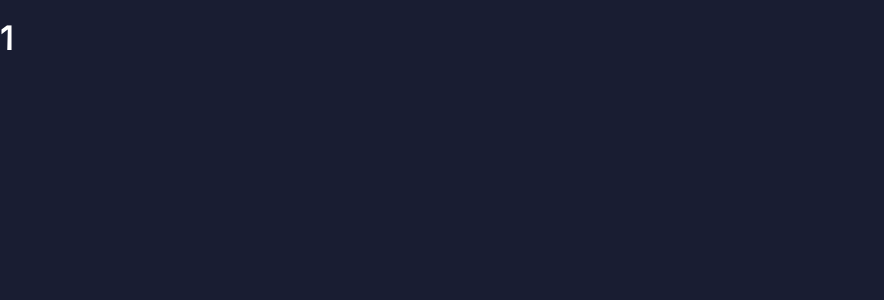
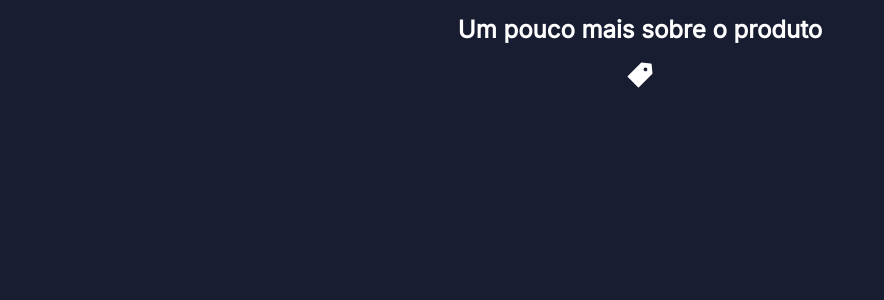
Before and after one commit to guilherminol/tbb, a React (Create React App) app: page /product_details/1 in a window 1280 px wide. Shown: the top 300 px of the page, without its empty margins (0-884 px from the left). Built offline with nearby package versions, Linux system fonts and the light colour scheme.

Commit message:
Feat: adding the productDetails page base stucture

```diff
--- a/src/components/productCard/index.tsx
+++ b/src/components/productCard/index.tsx
@@ -12,7 +12,10 @@ const ProductCard = ({ product }: ProductCardProps) => {
       <img src={product.images[0].src} alt={product.images[0].alt} />
       <p>{parse(product.shortDescription)}</p>
       <Buttons>
-        <button className="Details" onClick={() => navigate(product.id)}>
+        <button
+          className="Details"
+          onClick={() => navigate(`/product_details/${product.id}`)}
+        >
           Ver mais
         </button>
         <button className="Cart">{<BsCart4 />}</button>
--- /dev/null
+++ b/src/components/productDetails/index.tsx
@@ -0,0 +1,7 @@
+import { ProductDetailsProps } from "../../types";
+import { Container } from "./style";
+
+const ProductDetails = ({ product }: ProductDetailsProps) => {
+  return <Container></Container>;
+};
+export default ProductDetails;
--- /dev/null
+++ b/src/components/productDetails/style.ts
@@ -0,0 +1,3 @@
+import styled from "styled-components";
+
+export const Container = styled.main``;
--- a/src/components/productsList/style.ts
+++ b/src/components/productsList/style.ts
@@ -1,7 +1,7 @@
 import styled from "styled-components";
 
 export const Container = styled.ul`
-    padding: 0
+  padding: 0;
   margin: 0 auto;
   display: grid;
   justify-content: space-around;
@@ -9,6 +9,7 @@ export const Container = styled.ul`
   grid-auto-flow: row;
   grid-template-columns: repeat(auto-fill, 320px);
   list-style-type: none;
+
   @media (min-width: 900px) {
     padding: 0 30px;
 
--- a/src/pages/ProductDetails/index.tsx
+++ b/src/pages/ProductDetails/index.tsx
@@ -1,9 +1,31 @@
 import { useParams } from "react-router-dom";
+import { Container } from "./style";
+import { AiFillTag } from "react-icons/ai";
+import { ProductsContext } from "../../providers/products";
+import { useContext, useEffect, useState } from "react";
+import { Product } from "../../types";
+import ProductDetails from "../../components/productDetails";
 
 const ProductDetail = () => {
   const { productId } = useParams();
+  const { getOneProduct } = useContext(ProductsContext);
+  const [product, setProduct] = useState<Product>();
 
-  return <h1>{productId}</h1>;
+  useEffect(() => {
+    if (productId) {
+      setProduct(getOneProduct(productId));
+    }
+  }, [getOneProduct, productId]);
+  return (
+    <Container>
+      <header>
+        <AiFillTag />
+        <h1>Um pouco mais sobre o produto</h1>
+        <AiFillTag className="mobileLogo" />
+      </header>
+      <ProductDetails product={product} />
+    </Container>
+  );
 };
 
 export default ProductDetail;
--- /dev/null
+++ b/src/pages/ProductDetails/style.ts
@@ -0,0 +1,32 @@
+import styled from "styled-components";
+
+export const Container = styled.div`
+  header {
+    margin: 0 auto;
+    display: flex;
+    flex-direction: column;
+    align-items: center;
+    h1 {
+      font-size: 24px;
+      text-align: center;
+    }
+    svg {
+      display: none;
+    }
+    .mobileLogo {
+      display: initial;
+      font-size: 30px;
+    }
+  }
+  @media (min-width: 768px) {
+    header {
+      display: flex;
+      align-items: center;
+      justify-content: space-between;
+      width: 700px;
+    }
+    svg {
+      font-size: 50px;
+    }
+  }
+`;
--- a/src/types/index.tsx
+++ b/src/types/index.tsx
@@ -30,3 +30,7 @@ export interface ProductProviderData {
 export interface ProductsProviderProps {
   children: ReactNode;
 }
+
+export interface ProductDetailsProps {
+  product: Product | undefined;
+}
```
